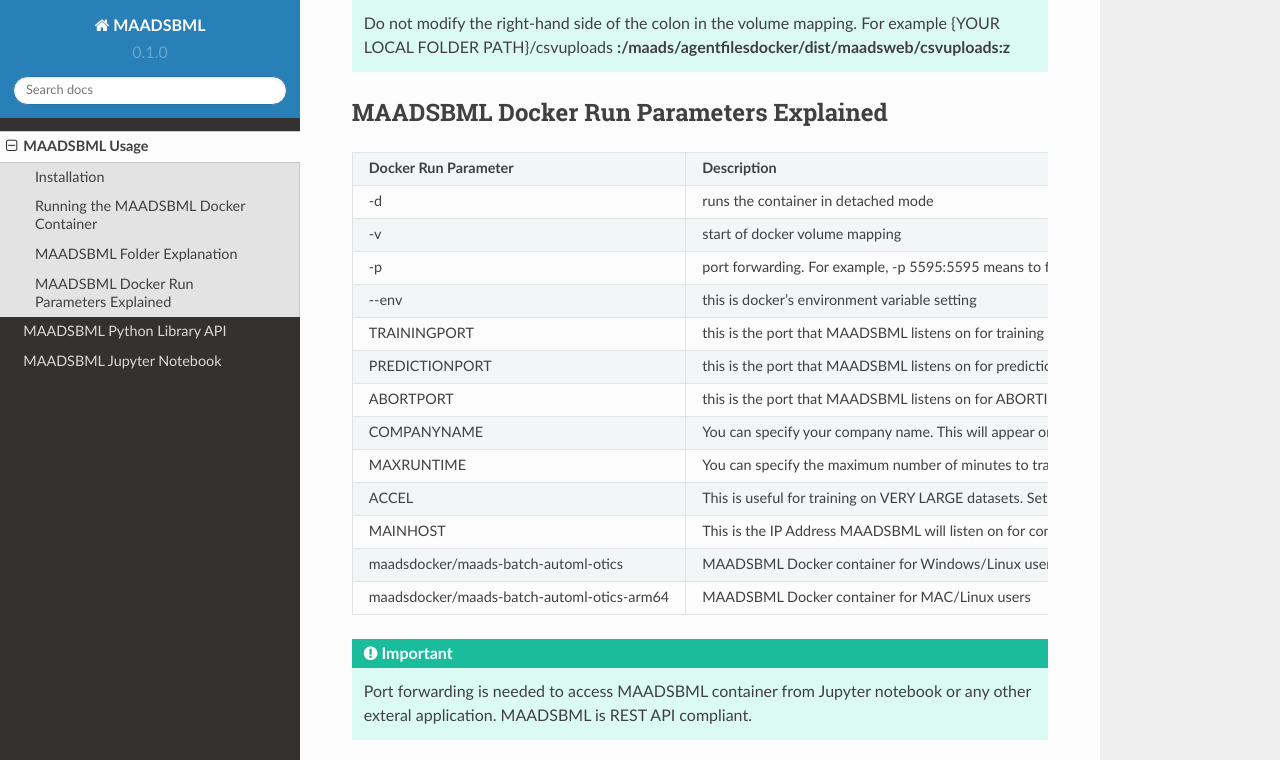
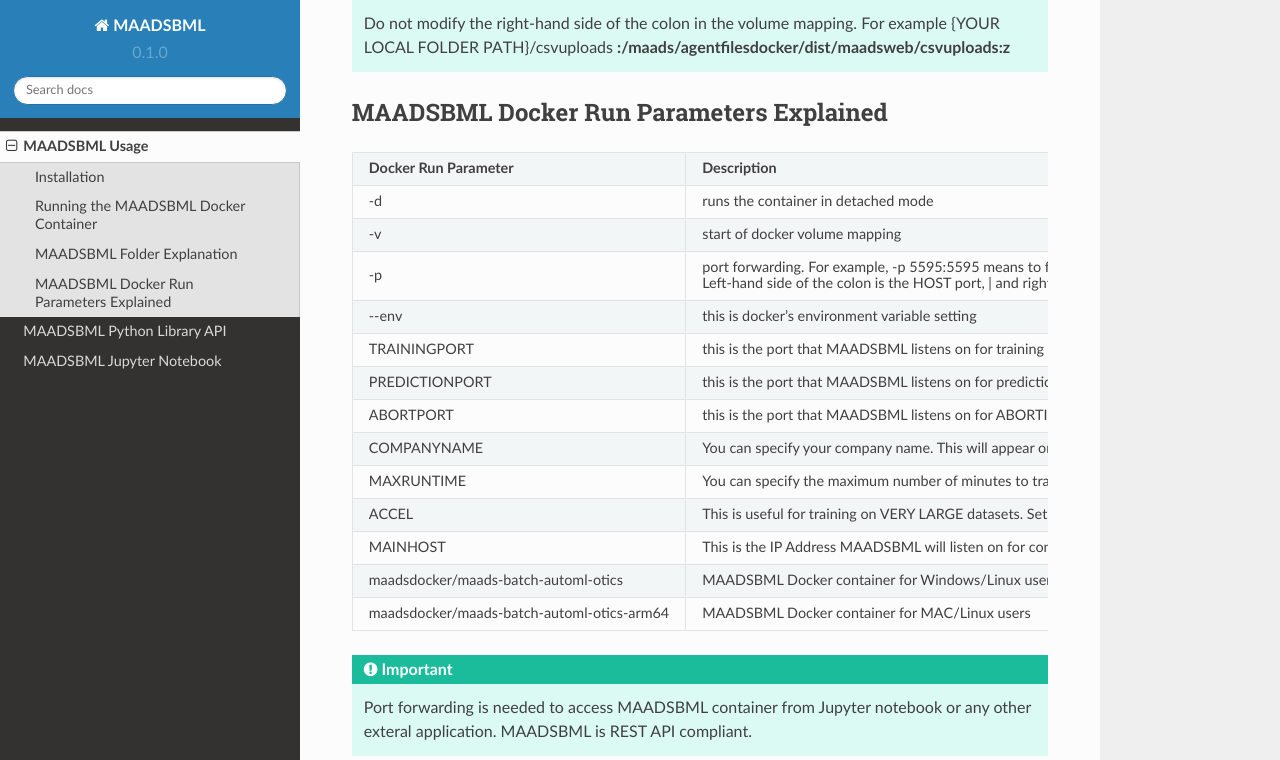
Before and after one commit to smaurice101/maadsbml, a Sphinx documentation site: the page built from docs/source/usage.rst, in a window 1280 px wide and 900 px high, scrolled down 2683 px, cut to the strip 0-760 px from the top of the window. Built offline with Sphinx 7.4.7 and the Read the Docs theme 2.0.0, drawn with Linux system fonts in a browser that asks for light colours.

```diff
--- a/docs/source/usage.rst
+++ b/docs/source/usage.rst
@@ -151,7 +151,8 @@ MAADSBML Docker Run Parameters Explained
    * - \-v
      - start of docker volume mapping
    * - \-p
-     - port forwarding. For example, -p 5595:5595  means to forward your HOST port 5595 to the CONTAINER port 5595.  |
+     - port forwarding. For example, -p 5595:5595  means to forward your HOST port 5595 to the CONTAINER port 5595.
+
        Left-hand side of the colon is the HOST port, | and right hand side of the colon is the container port: HOST:CONTAINER
    * - \--env
      - this is docker's environment variable setting
```
